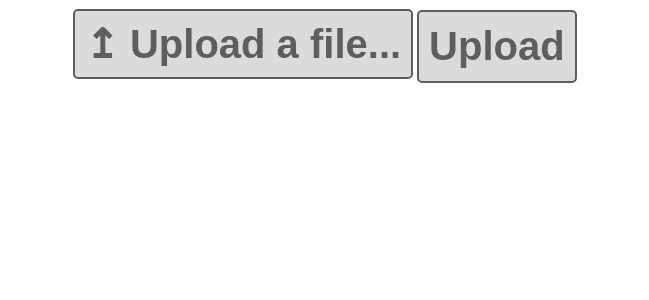
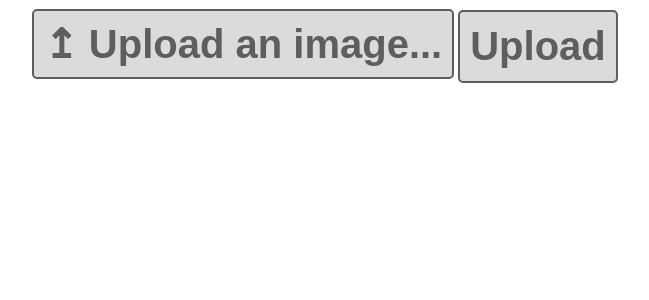
Before and after one commit to alexvarney/image-server, a Flask app: page /upload/ in a window 1280 px wide. Shown: the top 300 px of the page, without its empty margins (315-964 px from the left). Run offline with Flask 2, Linux system fonts and the light colour scheme.

Commit message:
changed text in button

```diff
--- a/templates/upload_form.html
+++ b/templates/upload_form.html
@@ -50,7 +50,7 @@
     <div id="inner-center">
         <form action="" method="POST" enctype="multipart/form-data">
             <input type="file" name="file" id="file" class="inputfile"/>
-            <label class="inputelement" for="file"><strong>↥ Upload a file...</strong></label>
+            <label class="inputelement" for="file"><strong>↥ Upload an image...</strong></label>
             <input class="inputelement" id="submit" type="submit" value="Upload">
         </form>
     </div>
```
